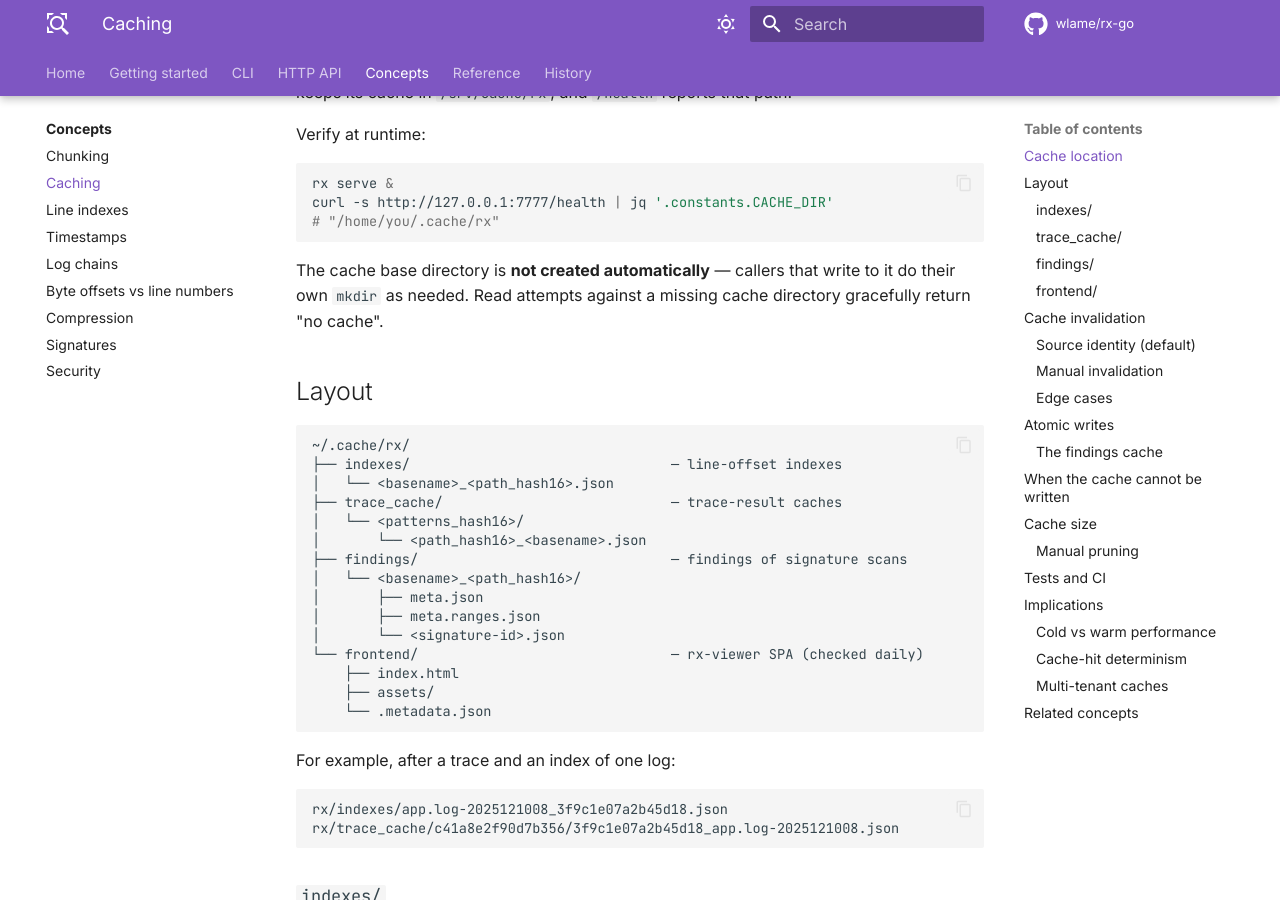
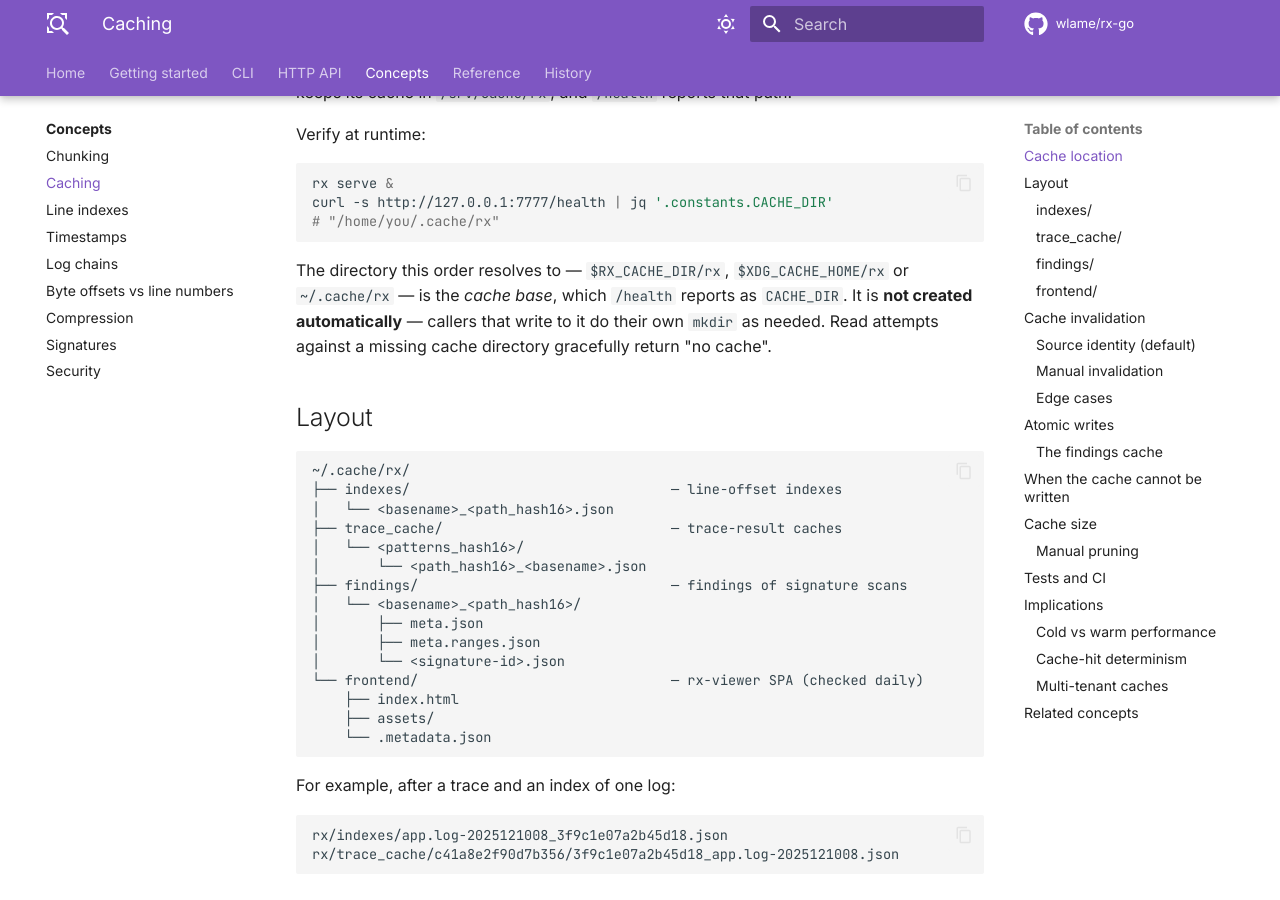
Before and after one commit to wlame/rx-go, an MkDocs documentation site: the page built from docs/concepts/caching.md, in a window 1280 px wide and 900 px high, scrolled down 795 px. Built offline with MkDocs 1.6.1 and Material for MkDocs 9.7.7, drawn with Linux system fonts in a browser that asks for light colours; comment, search, counter and statistics services are not loaded; the version menu is left out.

Commit message:
Count at least the fifteen secret anchors, describe the mask in a test comment and define the cache base in the caching docs.

````diff
--- a/docs/concepts/caching.md
+++ b/docs/concepts/caching.md
@@ -38,8 +38,10 @@ curl -s http://127.0.0.1:7777/health | jq '.constants.CACHE_DIR'
 # "/home/you/.cache/rx"
 ```
 
-The cache base directory is **not created automatically** — callers
-that write to it do their own `mkdir` as needed. Read attempts against
+The directory this order resolves to — `$RX_CACHE_DIR/rx`,
+`$XDG_CACHE_HOME/rx` or `~/.cache/rx` — is the *cache base*, which
+`/health` reports as `CACHE_DIR`. It is **not created automatically** —
+callers that write to it do their own `mkdir` as needed. Read attempts against
 a missing cache directory gracefully return "no cache".
 
 ## Layout
````
Also changed, not shown: 2 other files.
